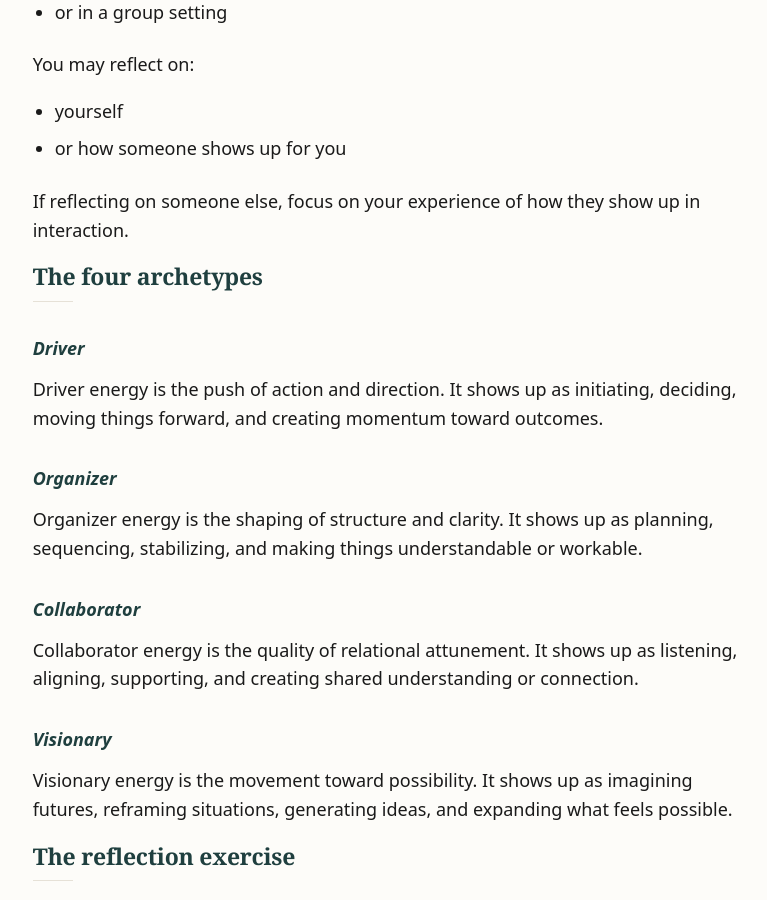
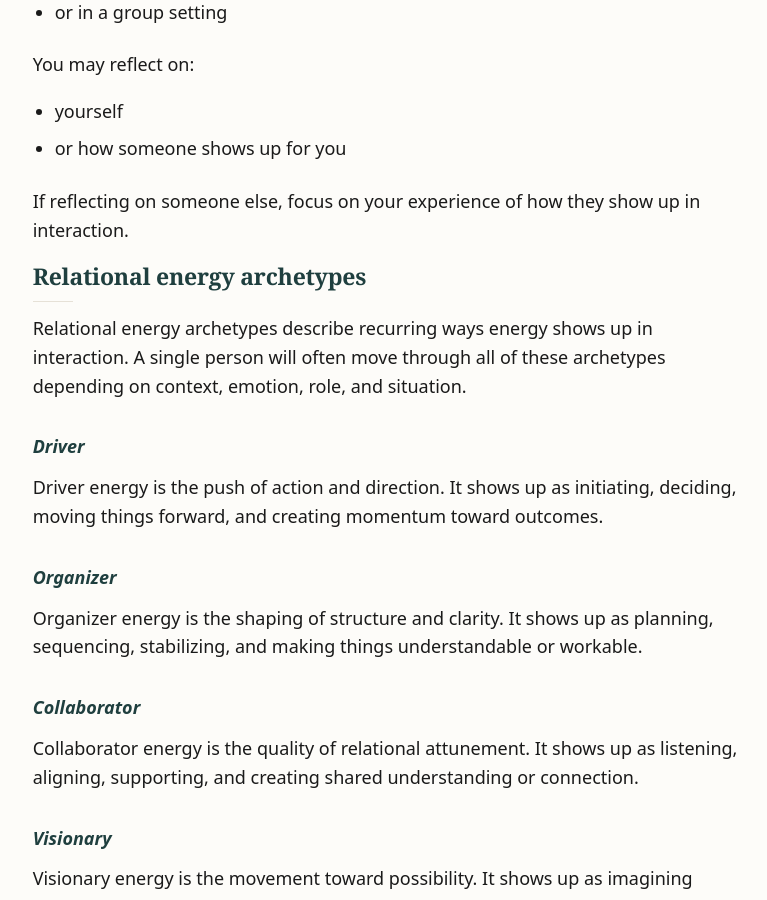
Before and after one commit to basil-family-lab/circle, a Jekyll site: the page built from reflection.md, in a window 1280 px wide and 900 px high, scrolled down 1097 px. Shown: the whole window, without its empty margins (247-1014 px from the left). Built offline with Jekyll 4.4.1, drawn with Linux system fonts in a browser that asks for light colours.

Commit message:
refactor: reflection exercise

```diff
--- a/reflection.md
+++ b/reflection.md
@@ -32,7 +32,9 @@ You may reflect on:
 
 If reflecting on someone else, focus on your experience of how they show up in interaction.
 
-## The four archetypes
+## Relational energy archetypes
+
+Relational energy archetypes describe recurring ways energy shows up in interaction. A single person will often move through all of these archetypes depending on context, emotion, role, and situation.
 
 ### Driver
 
```
